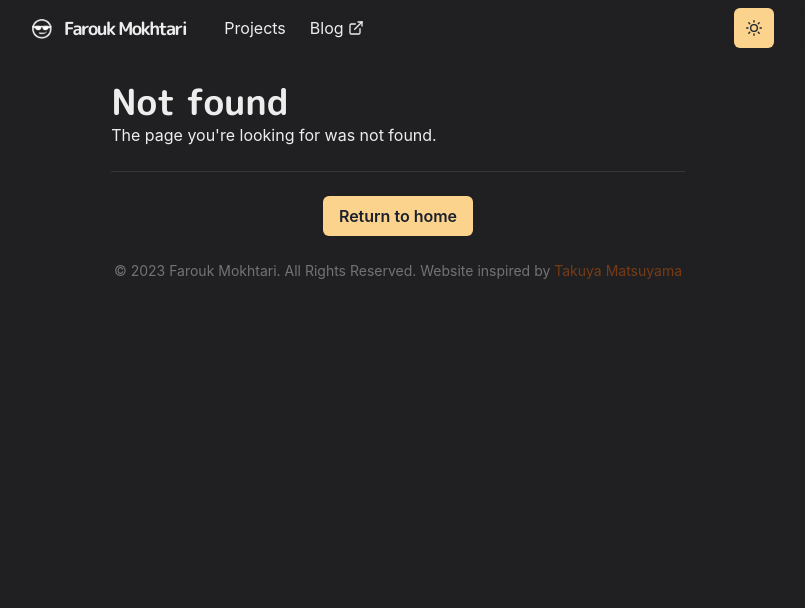
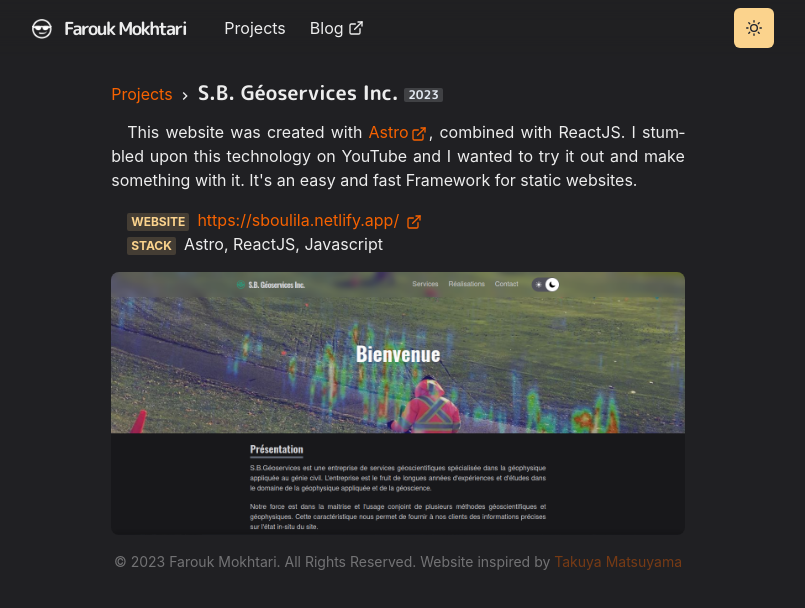
Before and after one commit to duncan-f/portfolio, a Next.js app: page /projects/geoservices in a window 1280 px wide. Before the commit this address had no page. Shown: the top 608 px of the page, without its empty margins (242-1047 px from the left). Built offline with nearby package versions, Linux system fonts and the light colour scheme.

Commit message:
added a new project

```diff
--- a/src/components/grid-item.js
+++ b/src/components/grid-item.js
@@ -1,6 +1,6 @@
 import NextLink from 'next/link'
 import Image from 'next/image'
-import { Box, Text, LinkOverlay, LinkBox } from '@chakra-ui/react'
+import { Box, Text, Heading, LinkOverlay, LinkBox } from '@chakra-ui/react'
 import { Global } from '@emotion/react'
 
 
@@ -14,7 +14,7 @@ export const GridItem = ({ children, href, title, thumbnail }) => (
         placeholder="blur"
         loading="lazy"
       />
-      <LinkOverlay href={href} target="_blank">
+      <LinkOverlay href={href} isExternal>
         <Text mt={2}>{title}</Text>
       </LinkOverlay>
       <Text fontSize={14}>{children}</Text>
@@ -33,7 +33,14 @@ export const ProjectGridItem = ({ children, id, title, thumbnail }) => (
           placeholder="blur"
         />
         <LinkOverlay as="div" href={`/projects/${id}`}>
-          <Text mt={2} fontSize={20}>{title}</Text>
+          <Heading
+            as="h4"
+            variant="page-title"
+            my={2}
+            fontSize={20}
+          >
+            {title}
+          </Heading>
         </LinkOverlay>
         <Text fontSize={14}>{children}</Text>
       </LinkBox>
--- /dev/null
+++ b/src/pages/projects/geoservices.js
@@ -0,0 +1,47 @@
+import {
+  Container,
+  Badge,
+  Link,
+  List,
+  ListItem,
+} from '@chakra-ui/react'
+import { ExternalLinkIcon } from '@chakra-ui/icons'
+import { Title, ProjectImage, Meta } from '../../components/project'
+import P from '../../components/paragraph'
+import Layout from '../../components/layouts/article'
+
+const Project = () => (
+  <Layout title="S.B. Géoservices Inc.">
+    <Container>
+      <Title>
+        S.B. Géoservices Inc. <Badge>2023</Badge>
+      </Title>
+      <P>
+        This website was created with{' '}
+        <Link href="https://astro.build" isExternal>
+          Astro
+          <ExternalLinkIcon mx="2px" />
+        </Link>, combined with ReactJS.
+        I stumbled upon this technology on YouTube and I wanted to try it out
+        and make something with it.
+        It's an easy and fast Framework for static websites.
+      </P>
+      <List ml={4} my={4}>
+        <ListItem>
+          <Meta>Website</Meta>
+          <Link href="https://sboulila.netlify.app/" isExternal>
+            https://sboulila.netlify.app/ <ExternalLinkIcon mx="2px" />
+          </Link>
+        </ListItem>
+        <ListItem>
+          <Meta>Stack</Meta>
+          <span>Astro, ReactJS, Javascript</span>
+        </ListItem>
+      </List>
+
+      <ProjectImage src="/images/projects/geoservices.png" alt="Blog" />
+    </Container>
+  </Layout>
+)
+
+export default Project
```
Also changed, not shown: src/pages/index.js (+10 -7 lines), src/pages/projects.js (+19 -5 lines), public/images/projects/geoservices.png (added).
